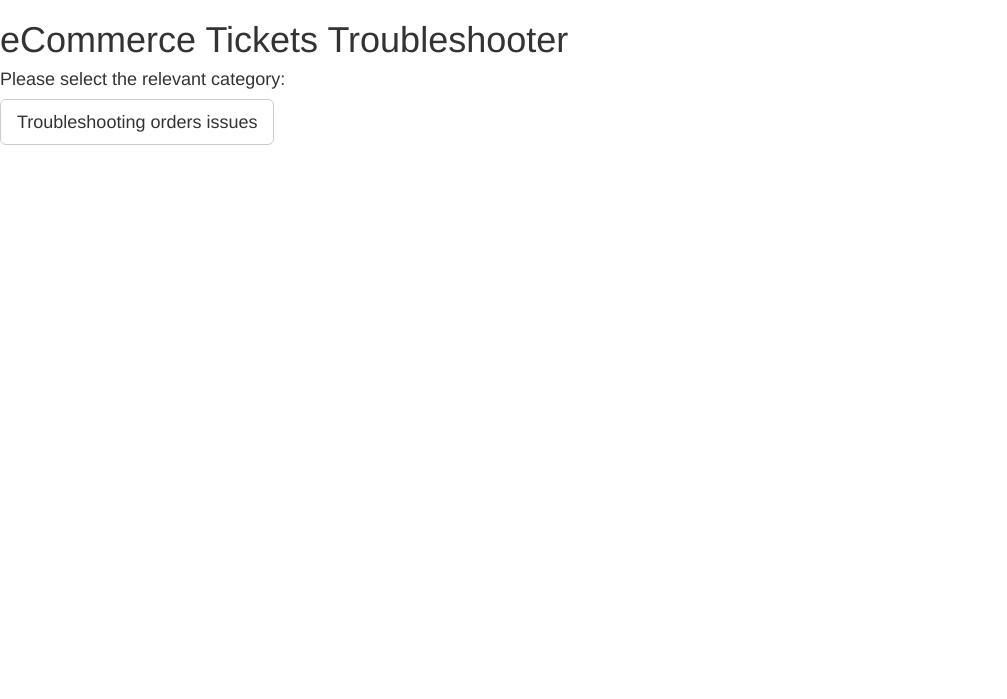
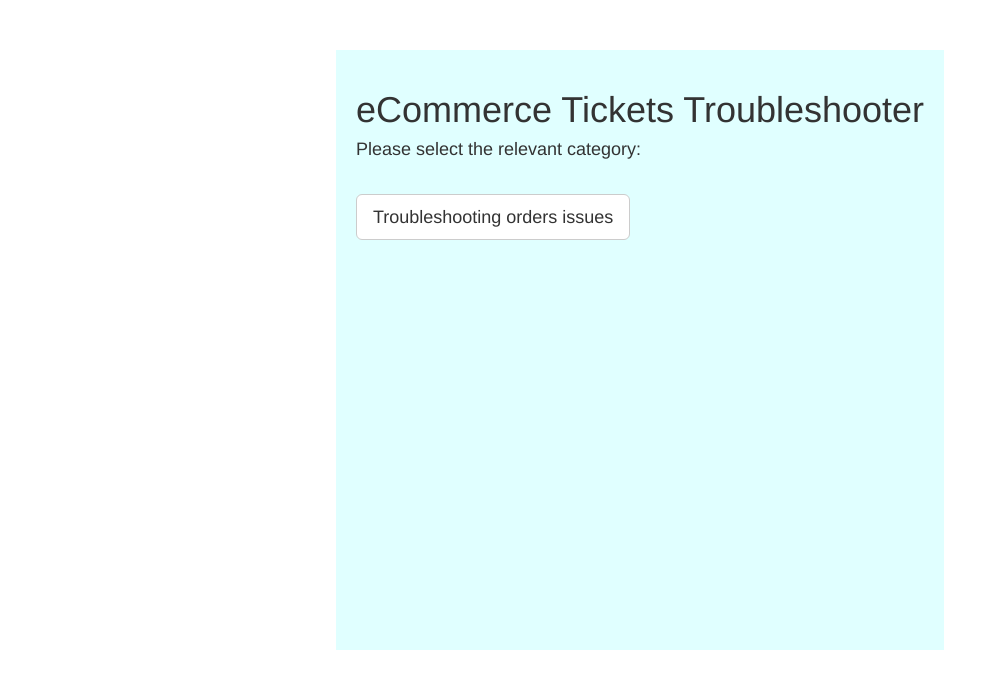
Before and after one commit to TalZa1810/PaymentGatewayTS, a PHP site: page / in a window 1280 px wide. Shown: the top 699 px of the page, without its empty margins (0-1007 px from the left). Run offline with PHP 8.4, Linux system fonts and the light colour scheme; some libraries are stand-ins or nearby versions.

Commit message:
adding CSS

```diff
--- a/index.html
+++ b/index.html
@@ -9,11 +9,15 @@
 
 <body id="mainFormDiv" onload="main()">
 
+<div class="body-wrapper">
+
   <h1>eCommerce Tickets Troubleshooter</h1>
 
   <div id="content"></div>
 
   <div id="back"></div>
+
+</div>
 
   <script src="https://ajax.googleapis.com/ajax/libs/jquery/3.1.1/jquery.min.js"></script>
   <script src="js/data.js"></script>
--- a/styles/paymentGatewayStyle.css
+++ b/styles/paymentGatewayStyle.css
@@ -1,62 +1,16 @@
-
-
-.yesBtn {
-	background-color:#44c767;
-	-moz-border-radius:28px;
-	-webkit-border-radius:28px;
-	border-radius:28px;
-	border:1px solid #18ab29;
-	display:inline-block;
-	cursor:pointer;
-	color:#ffffff;
-	font-family:Arial;
-	font-size:17px;
-	padding:16px 31px;
-	text-decoration:none;
-	text-shadow:0px 1px 0px #2f6627;
-    width: 100px;
-    display: inline-block;
-}
-.yesBtn:hover {
-	background-color:#5cbf2a;
-}
-.yesBtn:active {
-	position:relative;
-	top:1px;
+body {
+	display: flex;
+	justify-content: center;
 }
 
-.noBtn {
-	background-color:#ff0000;
-	-moz-border-radius:28px;
-	-webkit-border-radius:28px;
-	border-radius:28px;
-	border:1px solid #ab1919;
-	display:inline-block;
-	cursor:pointer;
-	color:#ffffff;
-	font-family:Arial;
-	font-size:17px;
-	padding:16px 31px;
-	text-decoration:none;
-	text-shadow:0px 1px 0px #662828;
-    width: 100px;
-    display: inline-block;
-}
-.noBtn:hover {
-	background-color:#bd2a2a;
-}
-.noBtn:active {
-	position:relative;
-	top:1px;
+.body-wrapper {
+	margin: 50px;
+	padding: 20px;
+	max-width: 800px;
+	min-height: 600px;
+	background-color: lightcyan;
 }
 
- /*
-h1 {
-  position: relative;
-  margin-top: -14px;
-  display: inline-block;
-  letter-spacing: 4px;
-  margin: 20px 6px;
+button {
+	margin: 25px 0;
 }
-
-*/
```
